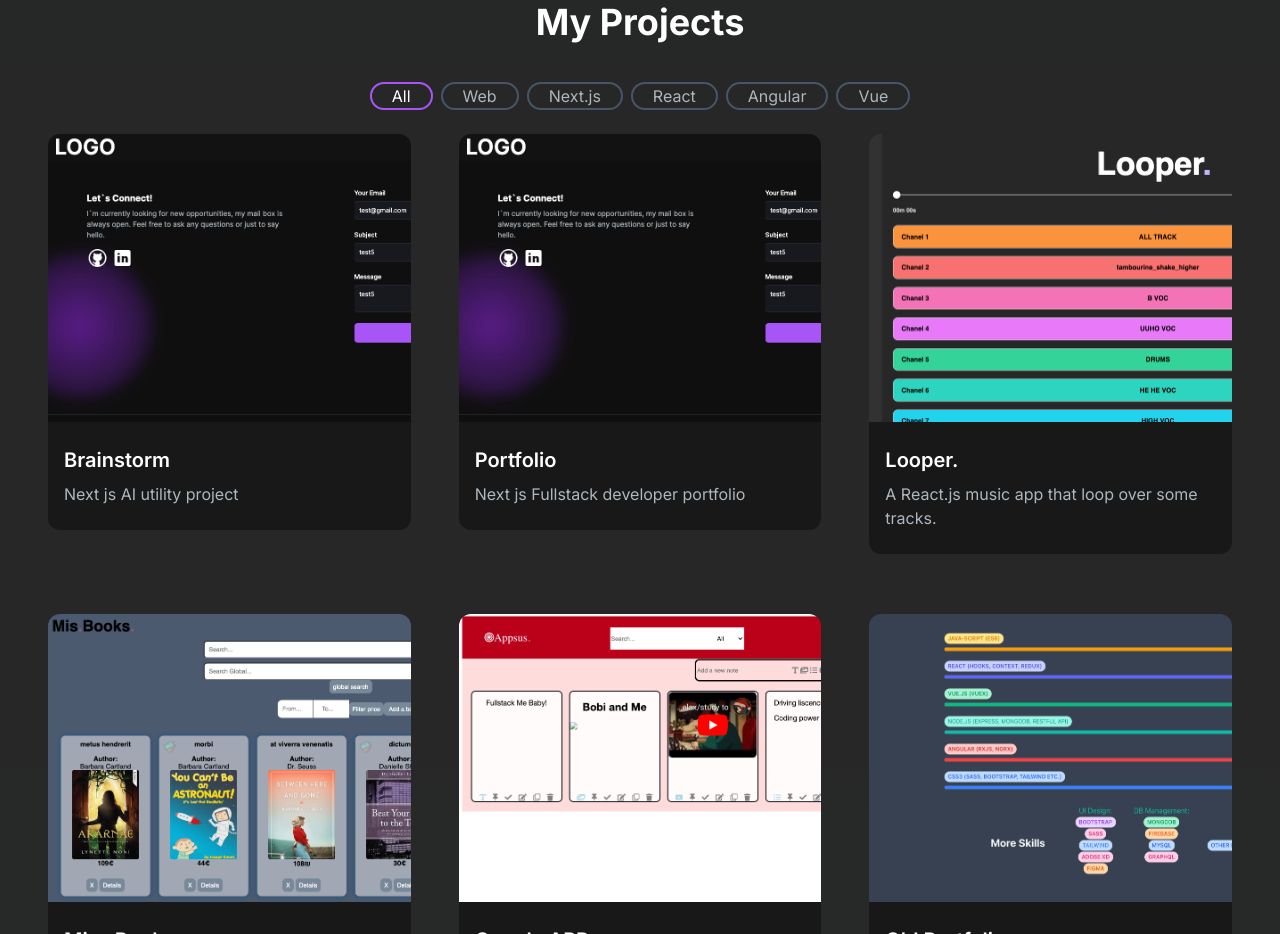
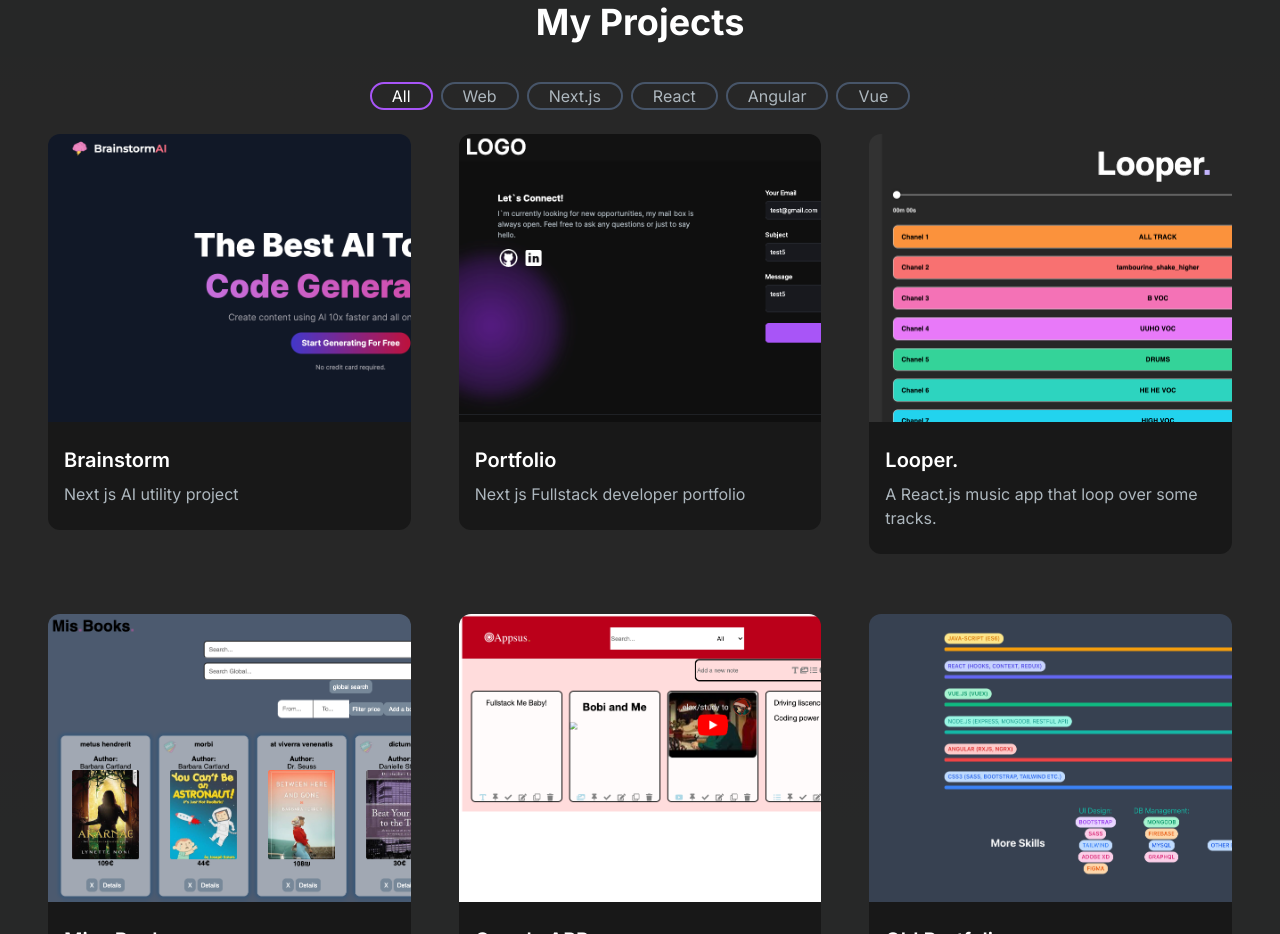
Before and after one commit to ransayada/portfolio-website, a Next.js app: page / in a window 1280 px wide. Shown: the part 1420-2354 px from the top of the page. Built offline with nearby package versions, Linux system fonts and the light colour scheme.

Commit message:
#18: minor changes, add brainstomAI project

```diff
--- a/app/components/ProjectsSection.tsx
+++ b/app/components/ProjectsSection.tsx
@@ -8,7 +8,7 @@
     id: 1,
     title: "Brainstorm",
     description: "Next js AI utility project",
-    image: "./projects/newportfolio/portfolio.png",
+    image: "./projects/brainstorm/brainstorm.png",
     tag: ["All", "Web"],
     gitUrl: "https://github.com/ransayada/BrainstormAI",
     previewUrl: "https://brainstorm-ai-phi.vercel.app/",
```
Also changed, not shown: public/projects/brainstorm/brainstorm.png (renamed from public/projects/brainstorm/Screenshot 2023-12-18 at 13.33.13.png).
